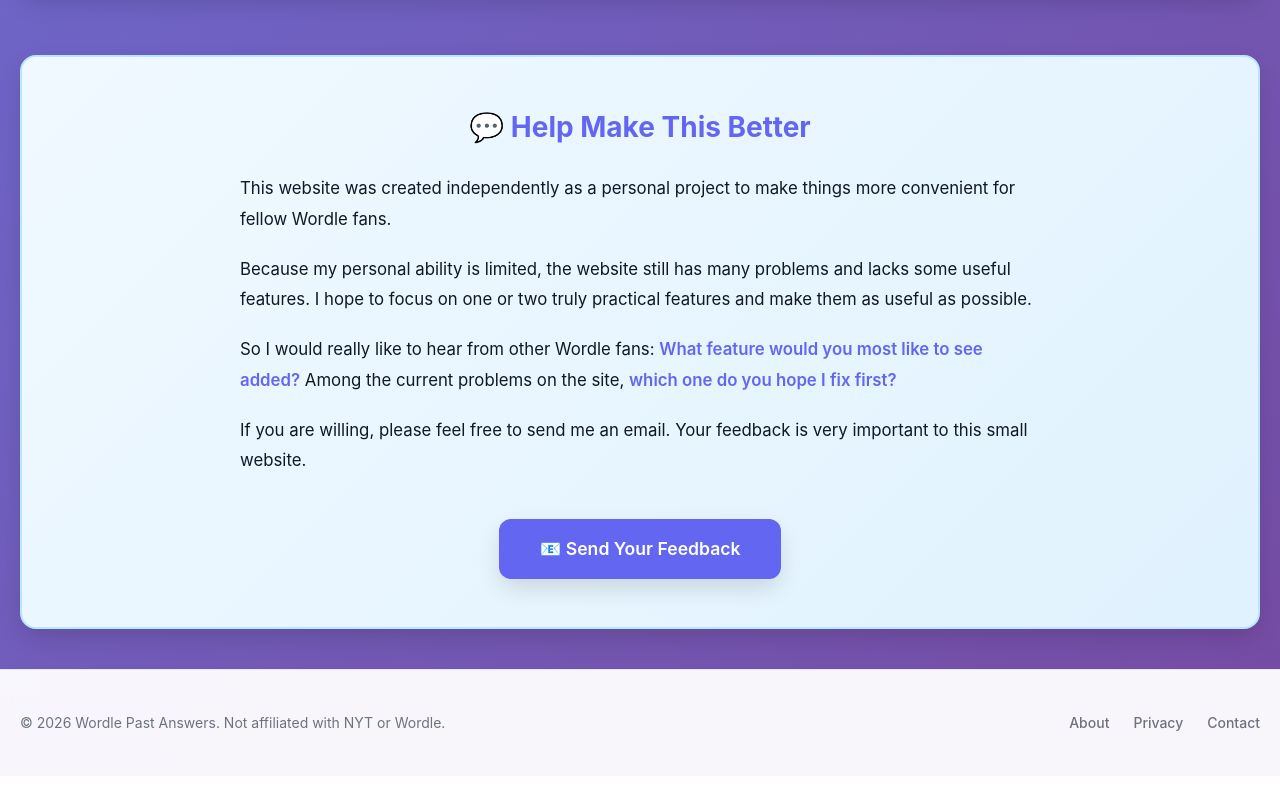
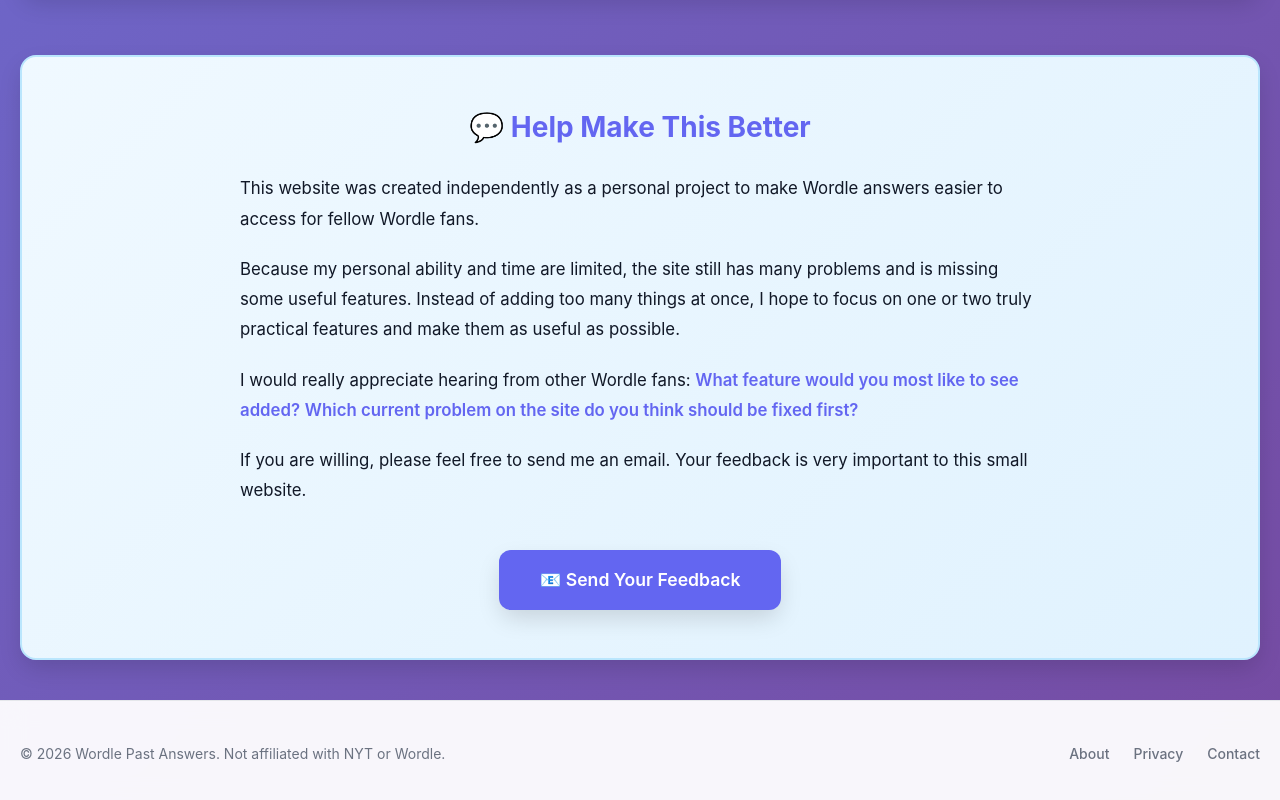
Before and after one commit to lg2000a/wordle-website, a website: page index.html in a window 1280 px wide. Shown: the part 2033-2833 px from the top of the page. Before the commit the page ends 2809 px from the top, so only its background shows below. Drawn offline with Linux system fonts and the light colour scheme.

Commit message:
update feedback section copy

```diff
--- a/index.html
+++ b/index.html
@@ -632,9 +632,9 @@
         <!-- Feedback Section -->
         <section class="feedback-section fade-in-up">
             <h3>💬 Help Make This Better</h3>
-            <p>This website was created independently as a personal project to make things more convenient for fellow Wordle fans.</p>
-            <p>Because my personal ability is limited, the website still has many problems and lacks some useful features. I hope to focus on one or two truly practical features and make them as useful as possible.</p>
-            <p>So I would really like to hear from other Wordle fans: <strong>What feature would you most like to see added?</strong> Among the current problems on the site, <strong>which one do you hope I fix first?</strong></p>
+            <p>This website was created independently as a personal project to make Wordle answers easier to access for fellow Wordle fans.</p>
+            <p>Because my personal ability and time are limited, the site still has many problems and is missing some useful features. Instead of adding too many things at once, I hope to focus on one or two truly practical features and make them as useful as possible.</p>
+            <p>I would really appreciate hearing from other Wordle fans: <strong>What feature would you most like to see added?</strong> <strong>Which current problem on the site do you think should be fixed first?</strong></p>
             <p>If you are willing, please feel free to send me an email. Your feedback is very important to this small website.</p>
             <div class="feedback-cta">
                 <a href="mailto:wordlearchivst@hotmail.com?subject=Feedback%20for%20Wordle%20Past%20Answers%20Website&body=Hi%2C%0D%0A%0D%0AI%20have%20some%20feedback%3A%0D%0A%0D%0A" class="feedback-button">
```
